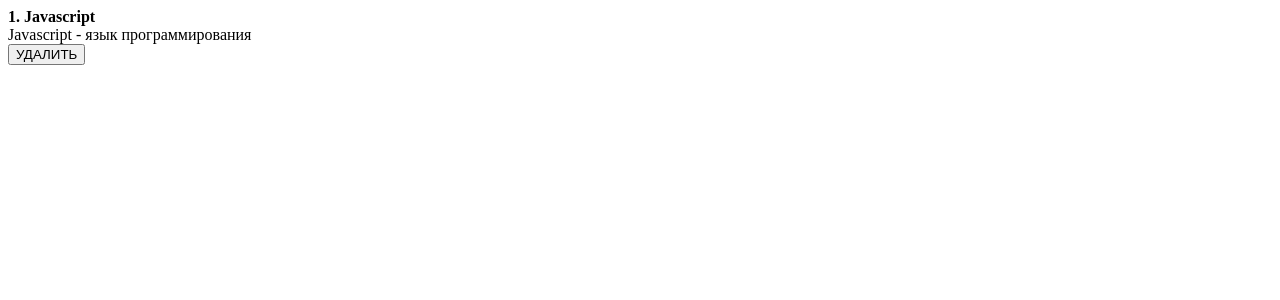
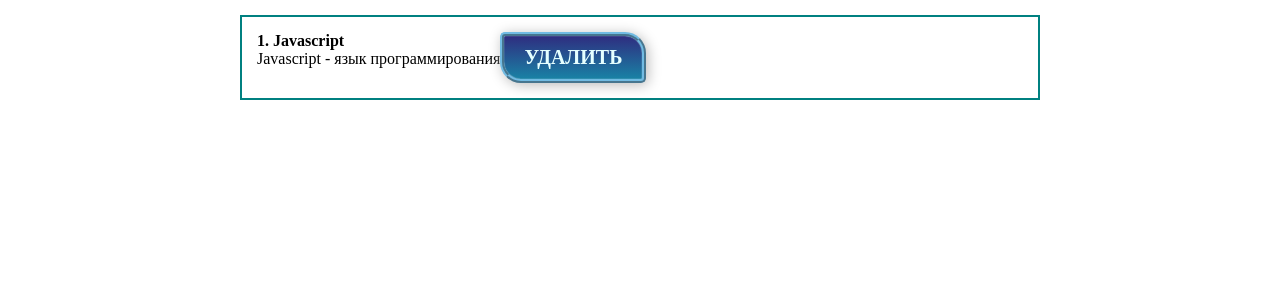
Before and after one commit to Azreil-OFD/Site_Test, a React (Create React App) app: page / in a window 1280 px wide. Shown: the top 300 px of the page. Built offline with nearby package versions, Linux system fonts and the light colour scheme.

Commit message:
Началась игра стилей)

```diff
--- a/src/App.js
+++ b/src/App.js
@@ -1,6 +1,8 @@
 import React, { useState } from 'react';
 import Counter from './components/Counter';
 import PostItem from './components/PostItem';
+import './styles/App.css';
+
 function App() {
 
 	return (
--- a/src/components/PostItem.jsx
+++ b/src/components/PostItem.jsx
@@ -13,7 +13,9 @@ const PostItem =  () => {
                 </div>
             </div>
             <div className="post__btns">
-                <button>УДАЛИТЬ</button>
+                <button className= "button">УДАЛИТЬ</button>
+
+
             </div>
         </div>
         </div>
--- /dev/null
+++ b/src/styles/App.css
@@ -0,0 +1,108 @@
+* {
+    margin: 0;
+    padding: 0;
+    box-sizing: border-box;
+}
+
+
+#root {
+    display: flex;
+    justify-content: center;
+}
+
+.App {
+    width: 800px;
+}
+
+
+.post {
+    display: flex;
+    padding: 15px;
+    border: 2px solid teal;
+    margin-top: 15px;
+}
+
+/* СТИЛИ ДЛЯ КНОПОК */
+
+.button {
+    text-decoration: none;
+    text-align: center;
+    padding: 10px 20px;
+    border: ridge 4px #71bbe3;
+    -webkit-border-radius: 5px 21px 5px 21px;
+    border-radius: 5px 21px 5px 21px;
+    -moz-border-radius-topleft: 5px;
+    -moz-border-radius-topright: 21px;
+    -moz-border-radius-bottomleft: 21px;
+    -moz-border-radius-bottomright: 5px;
+    font: 20px "Times New Roman", Times, serif;
+    font-weight: bold;
+    color: #E5FFFF;
+    background-color: #2f2d80;
+    background-image: -moz-linear-gradient(top, #2f2d80 0%, #1982a5 100%);
+    background-image: -webkit-linear-gradient(top, #2f2d80 0%, #1982a5 100%);
+    background-image: -o-linear-gradient(top, #2f2d80 0%, #1982a5 100%);
+    background-image: -ms-linear-gradient(top, #2f2d80 0%, #1982a5 100%);
+    filter: progid:DXImageTransform.Microsoft.gradient(startColorstr='#1982a5', endColorstr='#1982a5', GradientType=0);
+    background-image: linear-gradient(top, #2f2d80 0%, #1982a5 100%);
+    -webkit-box-shadow: 2px 2px 13px #bababa, inset 0px 0px 1px #ffffff;
+    -moz-box-shadow: 2px 2px 13px #bababa, inset 0px 0px 1px #ffffff;
+    box-shadow: 2px 2px 13px #bababa, inset 0px 0px 1px #ffffff;
+
+    -webkit-transition: all 0.05s linear;
+    -moz-transition: all 0.05s linear;
+    -o-transition: all 0.05s linear;
+    transition: all 0.05s linear;
+}
+
+.button:hover {
+    padding: 10px 20px;
+    border: ridge 4px #71bbe3;
+    -webkit-border-radius: 5px 21px 5px 21px;
+    border-radius: 5px 21px 5px 21px;
+    -moz-border-radius-topleft: 5px;
+    -moz-border-radius-topright: 21px;
+    -moz-border-radius-bottomleft: 21px;
+    -moz-border-radius-bottomright: 5px;
+    font: 18px "Times New Roman", Times, serif;
+    font-weight: bold;
+    color: #E5FFFF;
+    background-color: #2f2d80;
+    background-image: -moz-linear-gradient(top, #2f2d80 0%, #1982a5 100%);
+    background-image: -webkit-linear-gradient(top, #2f2d80 0%, #1982a5 100%);
+    background-image: -o-linear-gradient(top, #2f2d80 0%, #1982a5 100%);
+    background-image: -ms-linear-gradient(top, #2f2d80 0%, #1982a5 100%);
+    filter: progid:DXImageTransform.Microsoft.gradient(startColorstr='#1982a5', endColorstr='#1982a5', GradientType=0);
+    background-image: linear-gradient(top, #2f2d80 0%, #1982a5 100%);
+    -webkit-box-shadow: 2px 2px 13px #bababa, inset 0px 0px 1px #ffffff;
+    -moz-box-shadow: 2px 2px 13px #bababa, inset 0px 0px 1px #ffffff;
+    box-shadow: 2px 2px 13px #bababa, inset 0px 0px 1px #ffffff;
+
+}
+
+.button:active {
+    padding: 10px 20px;
+    border: ridge 4px #71bbe3;
+    -webkit-border-radius: 5px 21px 5px 21px;
+    border-radius: 5px 21px 5px 21px;
+    -moz-border-radius-topleft: 5px;
+    -moz-border-radius-topright: 21px;
+    -moz-border-radius-bottomleft: 21px;
+    -moz-border-radius-bottomright: 5px;
+    font: 16px "Times New Roman", Times, serif;
+    font-weight: bold;
+    color: #E5FFFF;
+    background-color: #1f1e61;
+    background-image: -moz-linear-gradient(top, #1f1e61 0%, #0e7091 100%);
+    background-image: -webkit-linear-gradient(top, #1f1e61 0%, #0e7091 100%);
+    background-image: -o-linear-gradient(top, #1f1e61 0%, #0e7091 100%);
+    background-image: -ms-linear-gradient(top, #1f1e61 0%, #0e7091 100%);
+    filter: progid:DXImageTransform.Microsoft.gradient(startColorstr='#0e7091', endColorstr='#0e7091', GradientType=0);
+    background-image: linear-gradient(top, #1f1e61 0%, #0e7091 100%);
+    -webkit-box-shadow: 10px 10px 12px #bababa, inset 0px 0px 1px #ffffff;
+    -moz-box-shadow: 10px 10px 12px #bababa, inset 0px 0px 1px #ffffff;
+    box-shadow: 10px 10px 12px #bababa, inset 0px 0px 1px #ffffff;
+
+}
+
+/* -------------- */
```
Also changed, not shown: ссылочки.txt (added).
